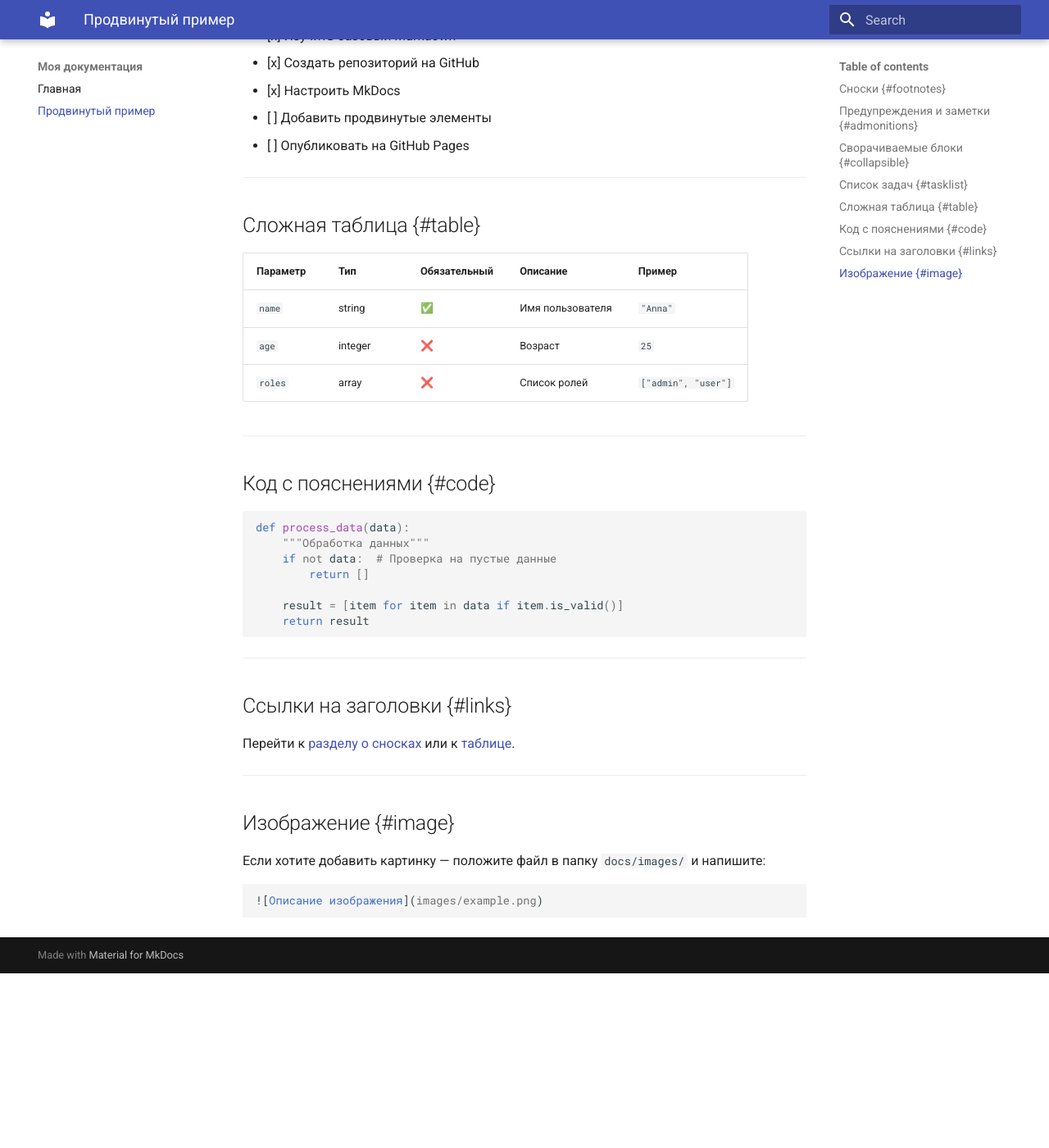
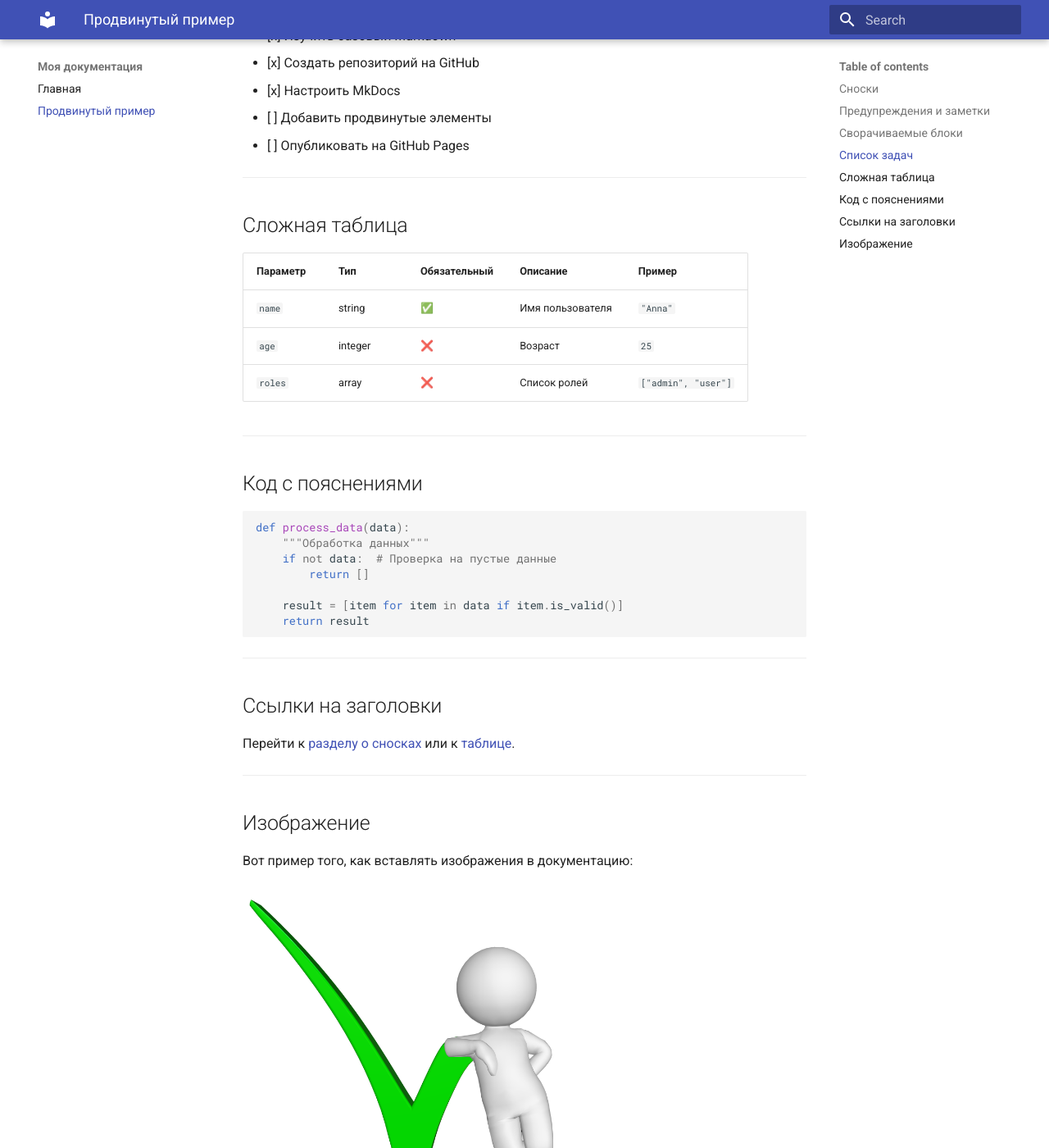
Before and after one commit to AnnaMoskvina-developer/my-docs, an MkDocs documentation site: the page built from docs/advanced-example.md, in a window 1280 px wide and 1400 px high, scrolled down 1007 px. Shown: the whole window at 82% size. Built offline with MkDocs 1.6.1 and Material for MkDocs 9.7.7, drawn with Linux system fonts in a browser that asks for light colours; before the commit the page ends 2194 px from its top, so only the background shows below that; some of the changed text lies outside the part shown.

Commit message:
Добавить attr_list для масштабирования изображений

````diff
--- a/docs/advanced-example.md
+++ b/docs/advanced-example.md
@@ -82,8 +82,8 @@
 
 ## Изображение {#image}
 
-Если хотите добавить картинку — положите файл в папку `docs/images/` и напишите:
+Вот пример того, как вставлять изображения в документацию:
 
-```markdown
-![Описание изображения](images/example.png)
-```
+![Скриншот документации](images/imageforme.png){ width="400" }
+
+*Рисунок 1 — Пример оформления документации (ширина 400px)*
--- a/mkdocs.yml
+++ b/mkdocs.yml
@@ -9,3 +9,4 @@
   - admonition
   - pymdownx.details
   - pymdownx.superfences
+  - attr_list
````
Also changed, not shown: docs/images/imageforme.png (added).
